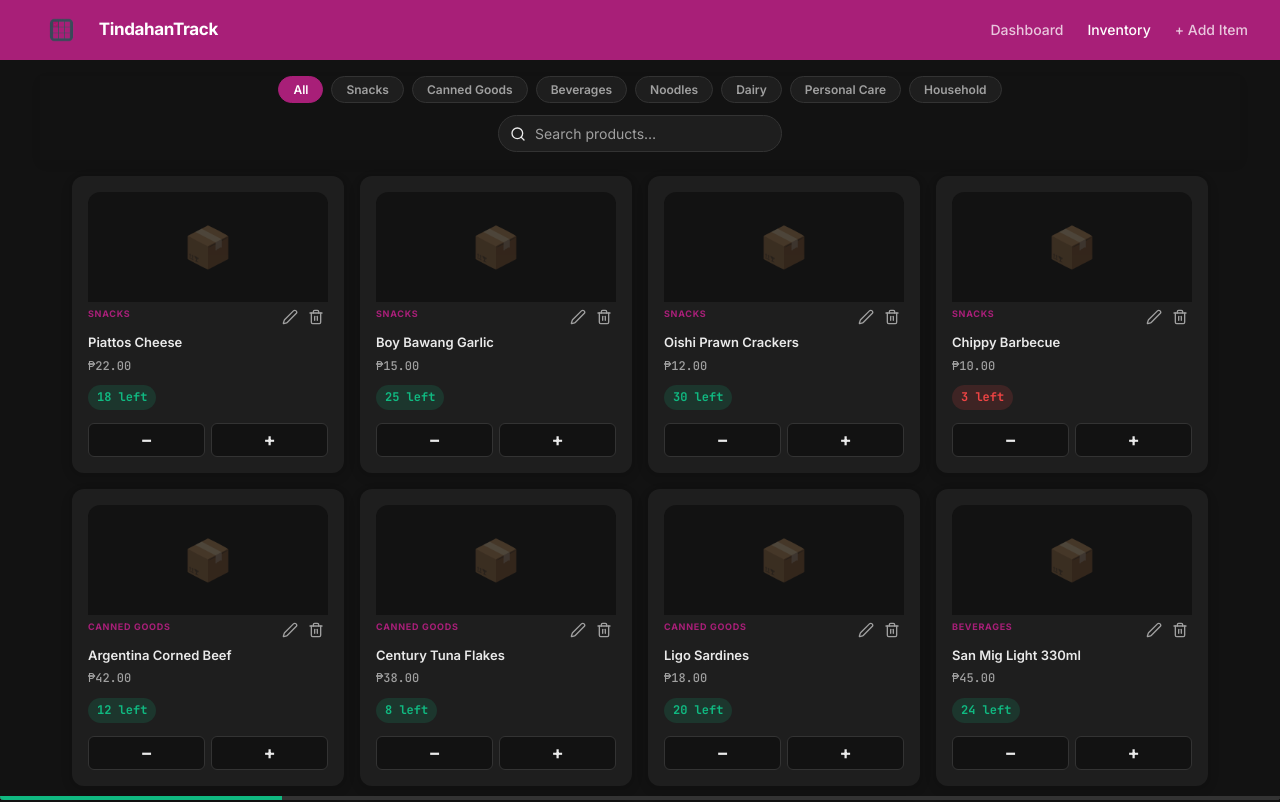
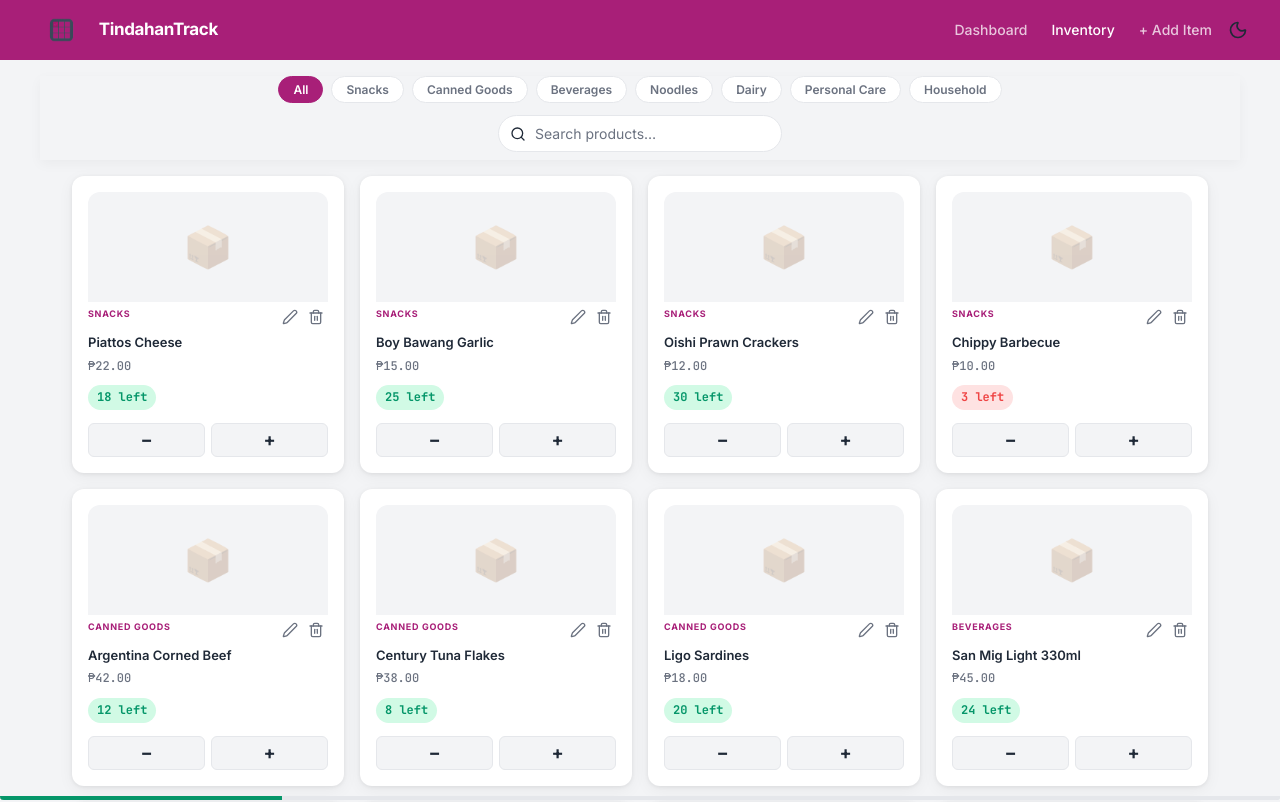
Before and after one commit to kevv1011/TinadahanTrack, a React (Vite) app: page /inventory in a window 1280 px wide. Shown: the top 802 px of the page. Built offline with nearby package versions, Linux system fonts and the light colour scheme.

Commit message:
feat: persistent Light/Dark mode toggle in Header

```diff
--- a/src/App.jsx
+++ b/src/App.jsx
@@ -33,6 +33,20 @@
 export default function App() {
   const [items, setItems] = useState([]);
   const [isLoading, setIsLoading] = useState(true);
+
+  // ── Theme State ───────────────────────────────────────────────
+  const [theme, setTheme] = useState(() => {
+    return window.localStorage.getItem('tindahan_theme') || 'light';
+  });
+
+  useEffect(() => {
+    document.documentElement.setAttribute('data-theme', theme);
+    window.localStorage.setItem('tindahan_theme', theme);
+  }, [theme]);
+
+  const toggleTheme = () => {
+    setTheme(prev => (prev === 'light' ? 'dark' : 'light'));
+  };
 
   // ── Initial load ──────────────────────────────────────────────
   useEffect(() => {
@@ -175,9 +189,9 @@
   return (
     <BrowserRouter basename={import.meta.env.BASE_URL}>
       <Routes>
-        <Route path="/"          element={<DashboardPage  items={items} isLoading={isLoading} />} />
-        <Route path="/inventory" element={<InventoryPage  items={items} isLoading={isLoading} onUpdateStock={handleUpdateStock} onEditItem={handleEditItem} onDeleteItem={handleDeleteItem} />} />
-        <Route path="/add-item"  element={<AddProductPage onAddItem={handleAddItem} />} />
+        <Route path="/"          element={<DashboardPage  items={items} isLoading={isLoading} theme={theme} toggleTheme={toggleTheme} />} />
+        <Route path="/inventory" element={<InventoryPage  items={items} isLoading={isLoading} onUpdateStock={handleUpdateStock} onEditItem={handleEditItem} onDeleteItem={handleDeleteItem} theme={theme} toggleTheme={toggleTheme} />} />
+        <Route path="/add-item"  element={<AddProductPage onAddItem={handleAddItem} theme={theme} toggleTheme={toggleTheme} />} />
       </Routes>
     </BrowserRouter>
   );
--- a/src/components/organisms/Header.jsx
+++ b/src/components/organisms/Header.jsx
@@ -3,9 +3,9 @@
 // NOTE: No burger menu — mobile routing is handled by BottomNav.
 //       Desktop nav links are shown via CSS (hidden below 768px).
 import { Link, useNavigate, useLocation } from 'react-router-dom';
-import { ArrowLeft } from 'lucide-react';
+import { ArrowLeft, Sun, Moon } from 'lucide-react';
 
-export default function Header({ title = 'TindahanTrack', showBackButton = false }) {
+export default function Header({ title = 'TindahanTrack', showBackButton = false, theme, toggleTheme }) {
   const navigate = useNavigate();
   const { pathname } = useLocation();
 
@@ -27,6 +27,18 @@
         <Link to="/inventory" className={pathname === '/inventory' ? 'active' : ''}>Inventory</Link>
         <Link to="/add-item"  className={pathname === '/add-item'  ? 'active' : ''}>+ Add Item</Link>
       </nav>
+
+      {/* Theme toggle */}
+      {toggleTheme && (
+        <button
+          className="header__theme-toggle"
+          onClick={toggleTheme}
+          aria-label={theme === 'dark' ? 'Switch to light mode' : 'Switch to dark mode'}
+          style={{ background: 'transparent', border: 'none', cursor: 'pointer', color: 'inherit', marginLeft: 'auto', display: 'flex', alignItems: 'center' }}
+        >
+          {theme === 'dark' ? <Sun size={20} /> : <Moon size={20} />}
+        </button>
+      )}
     </header>
   );
 }
--- a/src/pages/AddProductPage.jsx
+++ b/src/pages/AddProductPage.jsx
@@ -7,7 +7,7 @@
 import { useState } from 'react';
 import { useNavigate } from 'react-router-dom';
 
-export default function AddProductPage({ onAddItem }) {
+export default function AddProductPage({ onAddItem, theme, toggleTheme }) {
   const [formError, setFormError]   = useState('');
   const [showToast, setShowToast]   = useState(false);
   const navigate = useNavigate();
@@ -36,7 +36,7 @@
 
   return (
     <div className="page">
-      <Header title="Add New Product" showBackButton />
+      <Header title="Add New Item" showBackButton theme={theme} toggleTheme={toggleTheme} />
       <main className="add-product" aria-label="Add product form">
         <ProductForm onSubmit={handleSubmit} formError={formError} />
       </main>
--- a/src/pages/DashboardPage.jsx
+++ b/src/pages/DashboardPage.jsx
@@ -6,12 +6,12 @@
 import AlertList from '../components/organisms/AlertList';
 import { Link } from 'react-router-dom';
 
-export default function DashboardPage({ items = [], isLoading }) {
+export default function DashboardPage({ items = [], isLoading, theme, toggleTheme }) {
   const lowStockItems = items.filter(i => i.current_stock <= i.min_threshold);
 
   return (
     <div className="page">
-      <Header />
+      <Header theme={theme} toggleTheme={toggleTheme} />
       <main className="dashboard" aria-label="Dashboard">
         {isLoading ? (
           <p className="loading">Loading...</p>
--- a/src/pages/InventoryPage.jsx
+++ b/src/pages/InventoryPage.jsx
@@ -9,7 +9,7 @@
 import { useState } from 'react';
 import { Search, X } from 'lucide-react';
 
-export default function InventoryPage({ items = [], isLoading, onUpdateStock, onEditItem, onDeleteItem }) {
+export default function InventoryPage({ items = [], isLoading, onUpdateStock, onEditItem, onDeleteItem, theme, toggleTheme }) {
   const [activeCategory, setActiveCategory] = useState('All');
   const [searchQuery, setSearchQuery] = useState('');
 
@@ -23,7 +23,7 @@
 
   return (
     <div className="page">
-      <Header />
+      <Header theme={theme} toggleTheme={toggleTheme} />
       <main className="inventory" aria-label="Inventory">
 
         {/* ── Sticky toolbar: category pills + search ── */}
--- a/src/styles.css
+++ b/src/styles.css
@@ -10,19 +10,36 @@
    DESIGN TOKENS
    ══════════════════════════════════════════════════════════════ */
 :root {
-  /* Colour tokens */
+  /* Light Mode (Default) Colour tokens */
   --color-primary:       #A81F78;
   --color-primary-dark:  #8a1862;
   --color-accent:        #EF4444;
-  --color-accent-bg:     rgba(239, 68, 68, 0.15); /* Adjusted for dark mode */
-  --color-success:       #10B981; /* Brighter green for dark mode */
-  --color-success-bg:    rgba(16, 185, 129, 0.15); /* Adjusted for dark mode */
+  --color-accent-bg:     #FEE2E2;
+  --color-success:       #059669;
+  --color-success-bg:    #D1FAE5;
+  --color-bg:            #F3F4F6;
+  --color-surface:       #FFFFFF;
+  --color-text:          #1F2937;
+  --color-text-muted:    #6B7280;
+  --color-border:        #E5E7EB;
+}
+
+[data-theme="dark"] {
+  /* Dark Mode Colour tokens */
+  --color-primary:       #A81F78;
+  --color-primary-dark:  #8a1862;
+  --color-accent:        #EF4444;
+  --color-accent-bg:     rgba(239, 68, 68, 0.15);
+  --color-success:       #10B981;
+  --color-success-bg:    rgba(16, 185, 129, 0.15);
   --color-bg:            #121212;
   --color-surface:       #1E1E1E;
   --color-text:          #EAEAEA;
-  --color-text-muted:    #A0A0A0; /* Lighter muted text */
+  --color-text-muted:    #A0A0A0;
   --color-border:        #333333;
+}
 
+:root {
   /* Type scale */
   --font-family-base:    'Inter', system-ui, -apple-system, sans-serif;
   --font-size-heading:   1.5rem;
```
